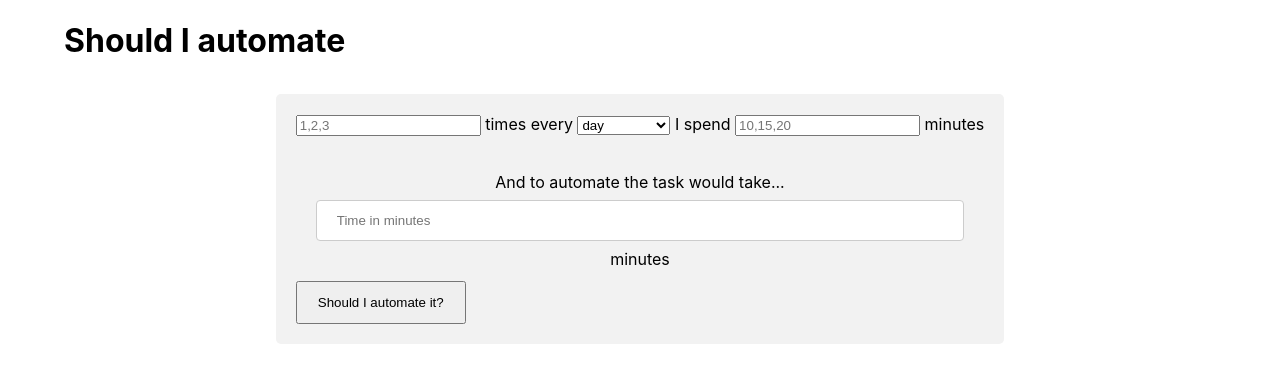
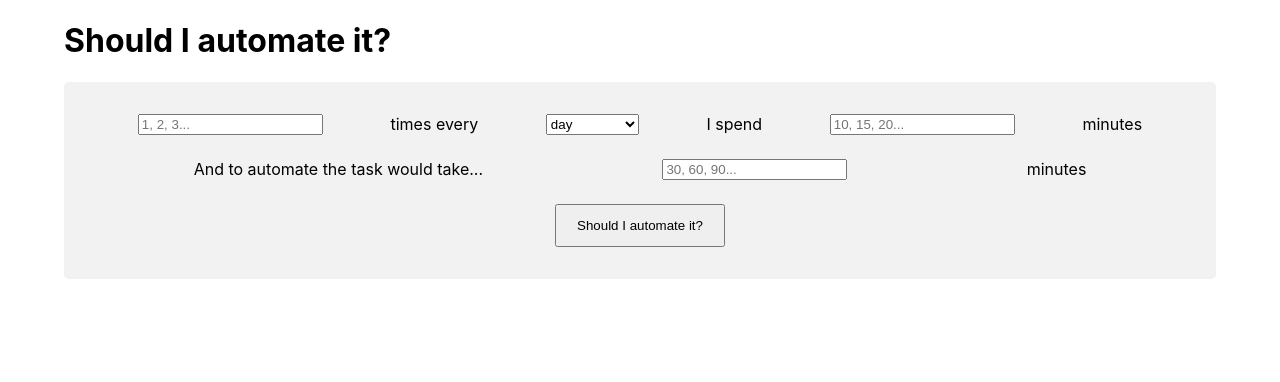
Before and after one commit to aedificatorum/shouldiautomateit, a React (Create React App) app: page / in a window 1280 px wide. Shown: the top 382 px of the page. Built offline with nearby package versions, Linux system fonts and the light colour scheme.

Commit message:
Restyle - new layout but ugly

```diff
--- a/src/App.js
+++ b/src/App.js
@@ -53,18 +53,18 @@ class App extends Component {
 
   render() {
     const { calculationsTable } = this.state
-    let displayResult = this.state.calculationsTable.length > 1 ? (<CalculationsTable table={calculationsTable}/>) : '';
+    let displayResult = this.state.calculationsTable.length > 1 ? (<CalculationsTable table={calculationsTable} />) : '';
 
     return (
       <div>
-        <h1>Should I automate</h1>
+        <h1>Should I automate it?</h1>
 
+        <form className="form">
           <div className="row">
-          <form className="form">
             <input
               type="number"
               id="frequency"
-                placeholder="1,2,3"
+              placeholder="1, 2, 3..."
               onChange={this.handleChangeNumber}
             />
             <span> <Pluralize count={this.state.frequency}>time</Pluralize> every </span>
@@ -79,34 +79,32 @@ class App extends Component {
             <input
               type="number"
               id="duration"
-                placeholder="10,15,20"
+              placeholder="10, 15, 20..."
               onChange={this.handleChangeNumber}
             />
             <span> <Pluralize count={this.state.duration}>minute</Pluralize></span>
-            <div className="row">
           </div>
 
           <div className="row">
             <span>And to automate the task would take...</span>
             <input
-                type="text"
+              type="number"
               id="automationTime"
-                placeholder="Time in minutes"
+              placeholder="30, 60, 90..."
               onChange={this.handleChange}
             />
-              <span> minutes</span>
+            <span> <Pluralize count={this.state.automationTime}>minute</Pluralize></span>
           </div>
 
+          <div className="row">
             <button className="row" onClick={this.handleClick}>
               Should I automate it?
           </button>
+          </div>
         </form>
-
 
         {displayResult}
       </div>
-        </div>
-
     );
   }
 }
```
Lines whose indentation alone changed are shown as unchanged.
